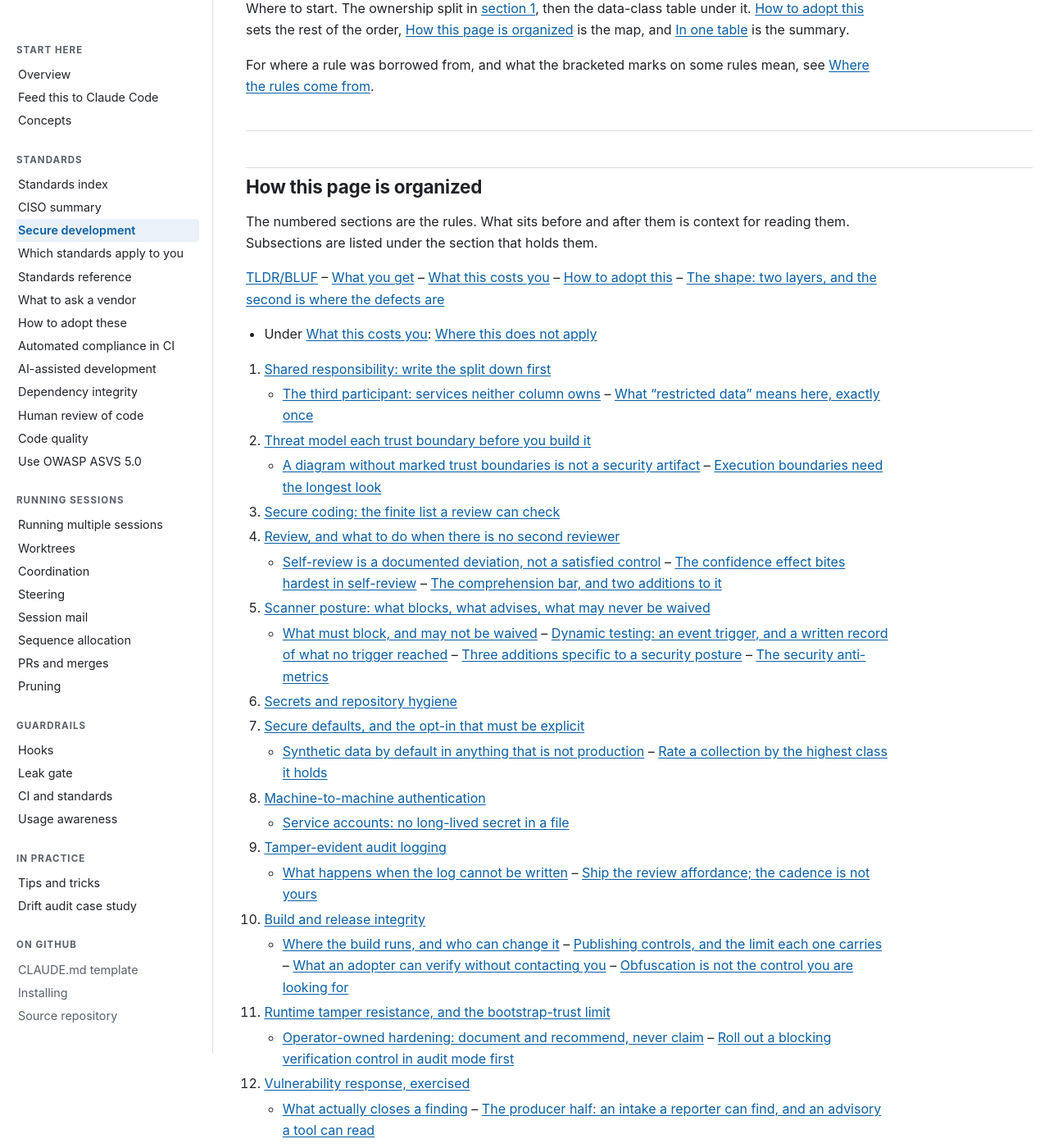
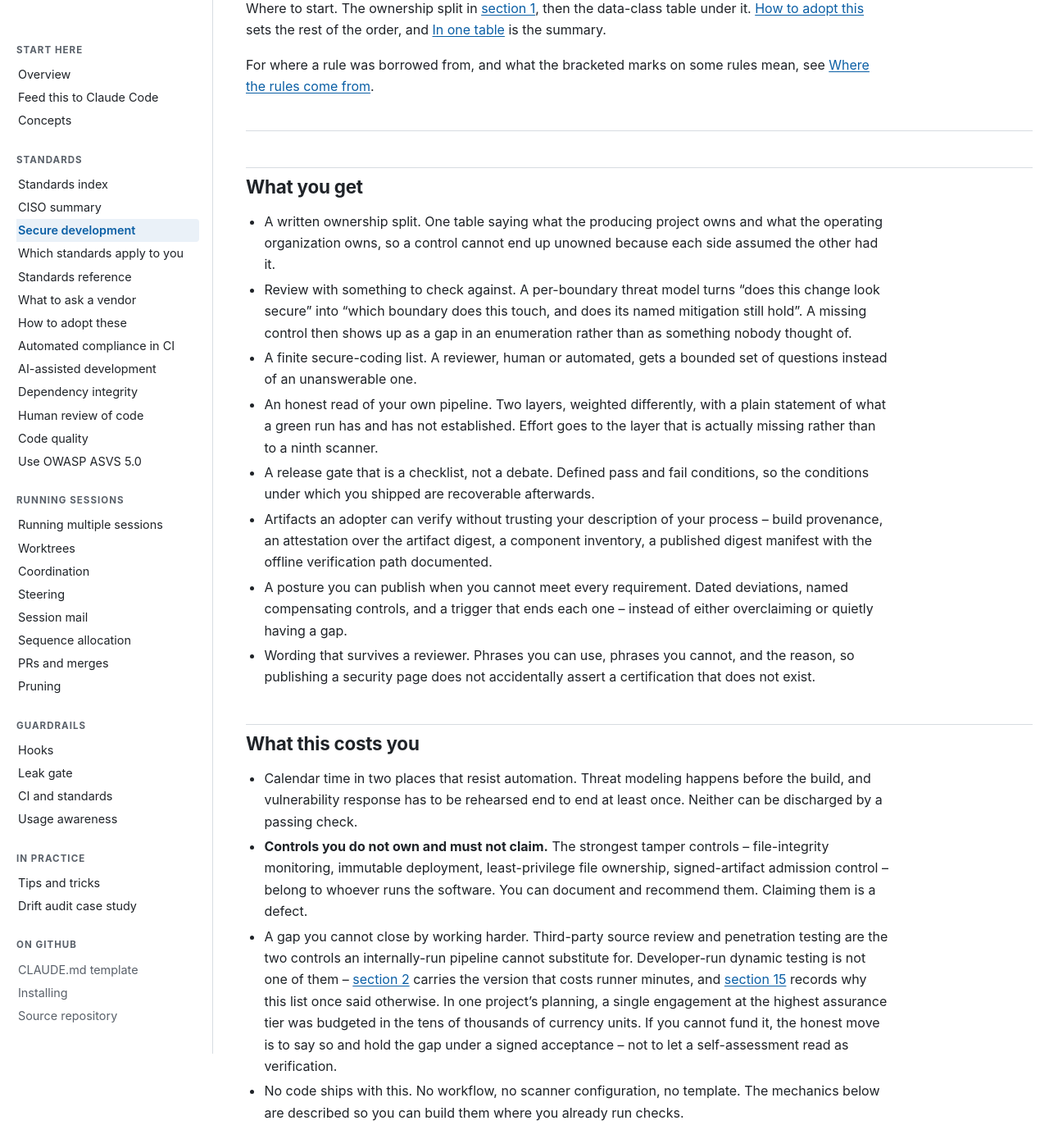
Before and after one commit to wshallwshall/claude-multisession, a Jekyll site: the page built from docs/standards/SECURE-DEVELOPMENT.md, in a window 1280 px wide and 1400 px high, scrolled down 933 px. Shown: the whole window at 82% size. Built offline with Jekyll 4.4.1, drawn with Linux system fonts in a browser that asks for light colours; our own code applies the rules of GitHub Pages for plain Markdown files; some of the changed text lies outside the part shown.

Commit message:
docs(standards): the map sat between the reader and the page, so drop it
"How this page is organized" indexed all 59 headings across 43 lines, which put
a table of contents between the opening and the first rule of a 1700-line
document. The 111 in-page cross-references added in the same restructure are
what navigation actually rests on -- before them the published page had one
working anchor -- so the map was a second, competing system that had to be kept
in step with every heading change.

Deleting it also retires two recorded defects rather than fixing them: the index
listed 28 of 59 headings while claiming subsections were not listed, which the
very next line falsified, and "Three groups" was a count the page did not
satisfy. Both were defects of the map, not of the page.

The one inbound reference, in the opening's "Where to start", now runs straight
from "How to adopt this" to "In one table". Grep confirms no other link in
docs/ pointed at the section or its anchor.

Word copy regenerated with pandoc 3.10.

Co-Authored-By: Claude Opus 5 <noreply@anthropic.com>

```diff
--- a/docs/standards/SECURE-DEVELOPMENT.md
+++ b/docs/standards/SECURE-DEVELOPMENT.md
@@ -38,56 +38,11 @@ here is phrased as something you can evidence rather than something you can be a
 
 Where to start. The ownership split in
 [section 1](#1-shared-responsibility-write-the-split-down-first), then the data-class table under
-it. [How to adopt this](#how-to-adopt-this) sets the rest of the order,
-[How this page is organized](#how-this-page-is-organized) is the map, and
+it. [How to adopt this](#how-to-adopt-this) sets the rest of the order, and
 [In one table](#in-one-table) is the summary.
 
 For where a rule was borrowed from, and what the bracketed marks on some rules mean, see
 [Where the rules come from](#where-the-rules-come-from).
-
----
-
-## How this page is organized
-
-The numbered sections are the rules. What sits before and after them is context for reading them. Subsections are listed under the section that holds them.
-
-[TLDR/BLUF](#tldrbluf) -- [What you get](#what-you-get) -- [What this costs you](#what-this-costs-you) -- [How to adopt this](#how-to-adopt-this) -- [The shape: two layers, and the second is where the defects are](#the-shape-two-layers-and-the-second-is-where-the-defects-are)
-
-- Under [What this costs you](#what-this-costs-you): [Where this does not apply](#where-this-does-not-apply)
-
-1. [Shared responsibility: write the split down first](#1-shared-responsibility-write-the-split-down-first)
-   - [The third participant: services neither column owns](#the-third-participant-services-neither-column-owns) -- [What "restricted data" means here, exactly once](#what-restricted-data-means-here-exactly-once)
-2. [Threat model each trust boundary before you build it](#2-threat-model-each-trust-boundary-before-you-build-it)
-   - [A diagram without marked trust boundaries is not a security artifact](#a-diagram-without-marked-trust-boundaries-is-not-a-security-artifact) -- [Execution boundaries need the longest look](#execution-boundaries-need-the-longest-look)
-3. [Secure coding: the finite list a review can check](#3-secure-coding-the-finite-list-a-review-can-check)
-4. [Review, and what to do when there is no second reviewer](#4-review-and-what-to-do-when-there-is-no-second-reviewer)
-   - [Self-review is a documented deviation, not a satisfied control](#self-review-is-a-documented-deviation-not-a-satisfied-control) -- [The confidence effect bites hardest in self-review](#the-confidence-effect-bites-hardest-in-self-review) -- [The comprehension bar, and two additions to it](#the-comprehension-bar-and-two-additions-to-it)
-5. [Scanner posture: what blocks, what advises, what may never be waived](#5-scanner-posture-what-blocks-what-advises-what-may-never-be-waived)
-   - [What must block, and may not be waived](#what-must-block-and-may-not-be-waived) -- [Dynamic testing: an event trigger, and a written record of what no trigger reached](#dynamic-testing-an-event-trigger-and-a-written-record-of-what-no-trigger-reached) -- [Three additions specific to a security posture](#three-additions-specific-to-a-security-posture) -- [The security anti-metrics](#the-security-anti-metrics)
-6. [Secrets and repository hygiene](#6-secrets-and-repository-hygiene)
-7. [Secure defaults, and the opt-in that must be explicit](#7-secure-defaults-and-the-opt-in-that-must-be-explicit)
-   - [Synthetic data by default in anything that is not production](#synthetic-data-by-default-in-anything-that-is-not-production) -- [Rate a collection by the highest class it holds](#rate-a-collection-by-the-highest-class-it-holds)
-8. [Machine-to-machine authentication](#8-machine-to-machine-authentication)
-   - [Service accounts: no long-lived secret in a file](#service-accounts-no-long-lived-secret-in-a-file)
-9. [Tamper-evident audit logging](#9-tamper-evident-audit-logging)
-   - [What happens when the log cannot be written](#what-happens-when-the-log-cannot-be-written) -- [Ship the review affordance; the cadence is not yours](#ship-the-review-affordance-the-cadence-is-not-yours)
-10. [Build and release integrity](#10-build-and-release-integrity)
-   - [Where the build runs, and who can change it](#where-the-build-runs-and-who-can-change-it) -- [Publishing controls, and the limit each one carries](#publishing-controls-and-the-limit-each-one-carries) -- [What an adopter can verify without contacting you](#what-an-adopter-can-verify-without-contacting-you) -- [Obfuscation is not the control you are looking for](#obfuscation-is-not-the-control-you-are-looking-for)
-11. [Runtime tamper resistance, and the bootstrap-trust limit](#11-runtime-tamper-resistance-and-the-bootstrap-trust-limit)
-   - [Operator-owned hardening: document and recommend, never claim](#operator-owned-hardening-document-and-recommend-never-claim) -- [Roll out a blocking verification control in audit mode first](#roll-out-a-blocking-verification-control-in-audit-mode-first)
-12. [Vulnerability response, exercised](#12-vulnerability-response-exercised)
-   - [What actually closes a finding](#what-actually-closes-a-finding) -- [The producer half: an intake a reporter can find, and an advisory a tool can read](#the-producer-half-an-intake-a-reporter-can-find-and-an-advisory-a-tool-can-read)
-13. [Deviations and risk acceptance](#13-deviations-and-risk-acceptance)
-14. [Re-evaluate on a trigger, and on a short calendar for what has no trigger](#14-re-evaluate-on-a-trigger-and-on-a-short-calendar-for-what-has-no-trigger)
-15. [Independent external verification](#15-independent-external-verification)
-   - [Write the engagement down before it starts](#write-the-engagement-down-before-it-starts)
-16. [The release gate](#16-the-release-gate)
-   - [Confirm the control plane before reading any code](#confirm-the-control-plane-before-reading-any-code)
-17. [What you may claim](#17-what-you-may-claim)
-
-[In one table](#in-one-table) -- [Adapting this to your project](#adapting-this-to-your-project) -- [Where the rules come from](#where-the-rules-come-from) -- [What this document does not take from a control catalog](#what-this-document-does-not-take-from-a-control-catalog) -- [Sources](#sources) -- [Related](#related)
-
-- Under [Where the rules come from](#where-the-rules-come-from): [Full conformance is not on offer, so tailoring is not a compromise](#full-conformance-is-not-on-offer-so-tailoring-is-not-a-compromise) -- [The one setting where such a claim is a legal instrument, and its expiry date](#the-one-setting-where-such-a-claim-is-a-legal-instrument-and-its-expiry-date)
 
 ---
 
```
Also changed, not shown: 1 other file.
